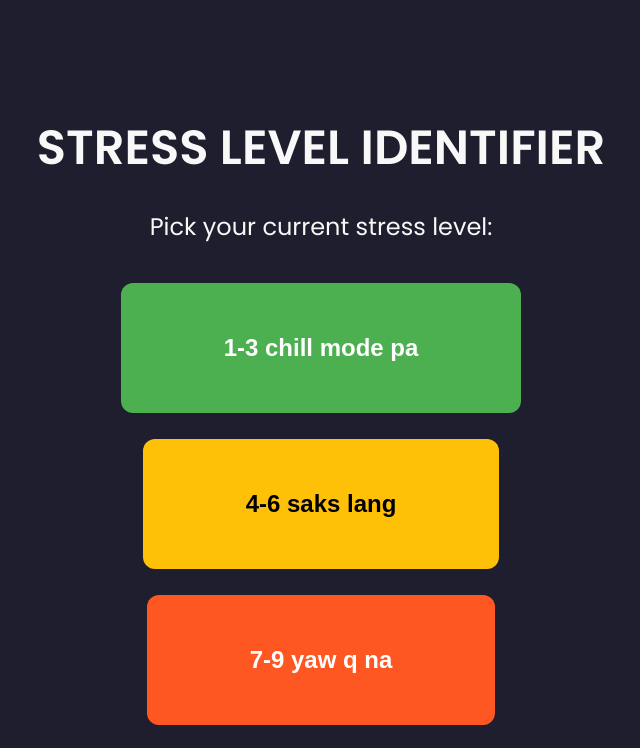
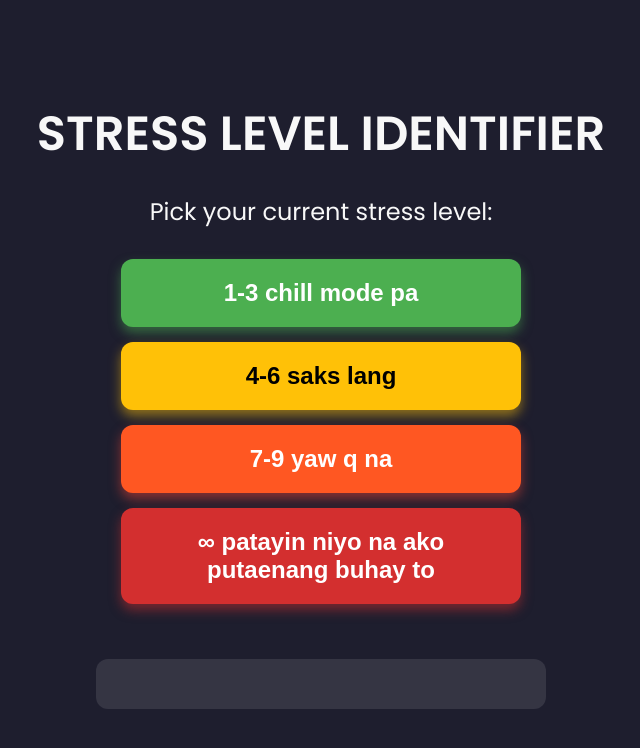
Before and after one commit to Groovy30/di-ko-alam, a plain HTML site: page index.html in a window 1280 px wide. Shown: the top 748 px of the page, without its empty margins (319-959 px from the left). Drawn offline with Linux system fonts and the light colour scheme.

Commit message:
Update index.html

```diff
--- a/index.html
+++ b/index.html
@@ -12,52 +12,57 @@
             text-align: center;
             background-color: #1e1e2e;
             color: #f8f8f8;
-            padding: 5vw;
+            padding: 50px;
         }
         h2 {
-            font-size: clamp(24px, 5vw, 48px);
+            font-size: 48px;
             font-weight: 700;
-            margin-bottom: 2vw;
+            margin-bottom: 20px;
         }
         p {
-            font-size: clamp(16px, 2.5vw, 24px);
-            margin-bottom: 3vw;
+            font-size: 24px;
+            margin-bottom: 30px;
         }
         .btn {
-            padding: 4vw 8vw;
-            margin: 2vw auto;
-            font-size: clamp(16px, 2.5vw, 24px);
+            padding: 20px 40px;
+            margin: 15px;
+            font-size: 24px;
             font-weight: 600;
             border: none;
             cursor: pointer;
             border-radius: 12px;
             transition: transform 0.2s, opacity 0.3s;
             display: block;
+            width: 400px;
             max-width: 90%;
+            margin-left: auto;
+            margin-right: auto;
         }
         .btn:hover {
-            transform: scale(1.05);
+            transform: scale(1.1);
             opacity: 0.9;
         }
-        .low { background-color: #4CAF50; color: white; }
-        .mid { background-color: #FFC107; color: black; }
-        .high { background-color: #FF5722; color: white; }
-        .max { background-color: #D32F2F; color: white; }
+        .low { background-color: #4CAF50; color: white; box-shadow: 0px 6px 12px rgba(76, 175, 80, 0.5); }
+        .mid { background-color: #FFC107; color: black; box-shadow: 0px 6px 12px rgba(255, 193, 7, 0.5); }
+        .high { background-color: #FF5722; color: white; box-shadow: 0px 6px 12px rgba(244, 67, 54, 0.5); }
+        .max { background-color: #D32F2F; color: white; box-shadow: 0px 6px 12px rgba(211, 47, 47, 0.5); }
         #result {
-            margin-top: 4vw;
-            font-size: clamp(18px, 3vw, 28px);
+            margin-top: 40px;
+            font-size: 28px;
             font-weight: 600;
             background: rgba(255, 255, 255, 0.1);
-            padding: 3vw;
+            padding: 25px;
             border-radius: 12px;
             display: inline-block;
-            max-width: 90%;
+            min-width: 400px;
+            max-width: 80%;
             word-wrap: break-word;
         }
         #solutionBtn {
             display: none;
             background-color: #8e44ad;
             color: white;
+            box-shadow: 0px 6px 12px rgba(142, 68, 173, 0.5);
         }
     </style>
     <script>
@@ -75,6 +80,8 @@
             }
 
             document.getElementById("result").innerText = message;
+
+            // Show the "Oh eto solusyon" button
             document.getElementById("solutionBtn").style.display = "block";
         }
 
```
